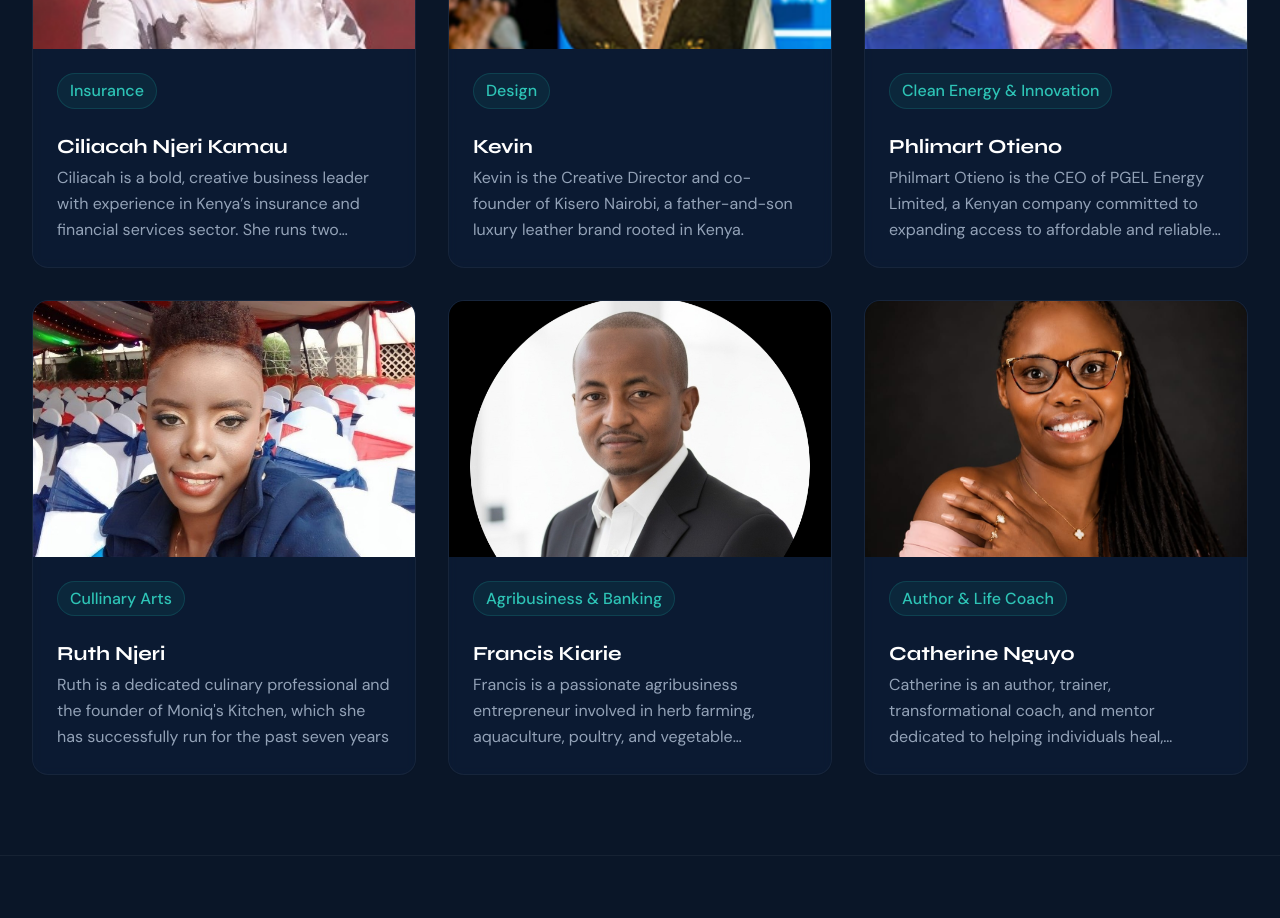
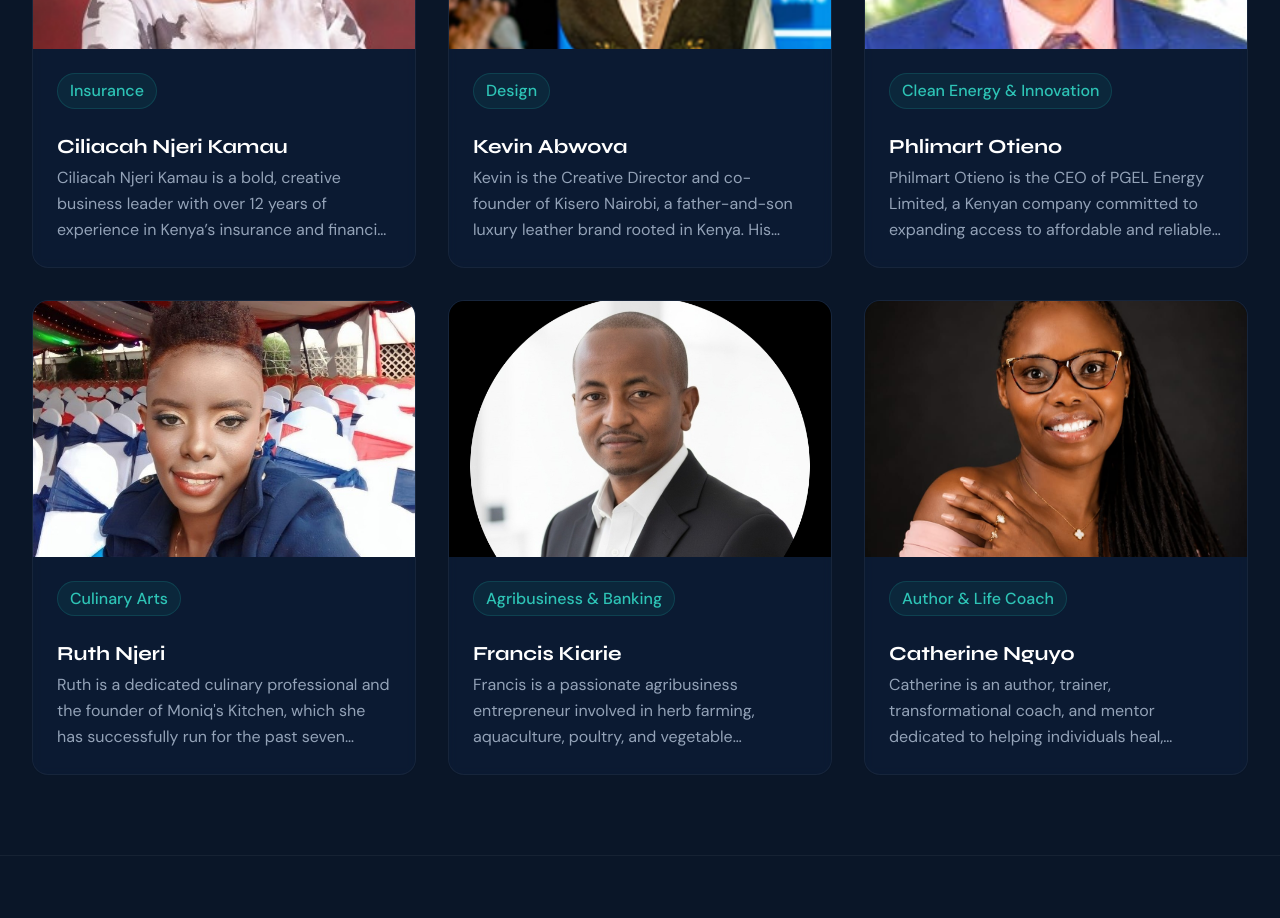
Before and after one commit to futurefounderske/ffa, a React (Vite) app: page /mentors in a window 1280 px wide. Shown: the part 540-1458 px from the top of the page. Built offline with nearby package versions, Linux system fonts and the light colour scheme.

Commit message:
mentors done

```diff
--- a/src/data/mentor/mentor.js
+++ b/src/data/mentor/mentor.js
@@ -11,66 +11,66 @@ const mentors = [
         name: "Ciliacah Njeri Kamau",
         expertise: "Insurance",
         image: ciliacah,
-        bio: "Ciliacah is a bold, creative business leader with experience in Kenya’s insurance and financial services sector. She runs two successful companies — one in insurance and finance, and another in motor-vehicle parts supply — showing young people that you can thrive in more than one field when you work smart and stay focused.",
+        bio: "Ciliacah Njeri Kamau is a bold, creative business leader with over 12 years of experience in Kenya’s insurance and financial services sector. She runs two successful companies — one in insurance and finance, and another in motor-vehicle parts supply — showing young people that you can thrive in more than one field when you work smart and stay focused.\n\nOriginally a STEM student (Mathematics & Chemistry), Ciliacah discovered her passion for business and leadership along the way. Today, she also works closely with TVET institutions, helping young technicians learn the newest vehicle technologies and prepare for modern careers in the automotive industry.\n\nCiliacah is passionate about mentoring youth, promoting honesty in business, and supporting community growth. She believes in big dreams and big goals — like Vision 2030, Agenda 2063, and the UN SDGs — and she encourages teens to stay curious, be brave, and explore all their talents.\n\nShe believes that teens don’t have to wait to be adults to lead, build businesses, or change the world — and she can’t wait to cheer you on as you start your own entrepreneurship journey!",
         experience: "12+ years",
         companies: "Matana Insurance Agency",
         linkedin: "#",
-        twitter: "#",
+        twitter: "#"
     },
     {
         id: 2,
-        name: "Kevin",
+        name: "Kevin Abwova",
         expertise: "Design",
         image: kevin,
-        bio: "Kevin is the Creative Director and co-founder of Kisero Nairobi, a father-and-son luxury leather brand rooted in Kenya.",
+        bio: "Kevin is the Creative Director and co-founder of Kisero Nairobi, a father-and-son luxury leather brand rooted in Kenya.\n\nHis journey in design began in 2020 in a small workshop where he worked alongside his father repairing shoes. Inspired by his father's decades of craftsmanship, Kevin transitioned from simple repair work to creating handcrafted leather bags, footwear, and accessories.\n\nToday, Kisero Nairobi blends African heritage with modern elegance — telling our story through timeless pieces that honour tradition while speaking to contemporary style.",
         experience: "10+ years",
         companies: "Kisero Nairobi",
         linkedin: "#",
-        twitter: "#",
+        twitter: "#"
     },
     {
         id: 3,
         name: "Phlimart Otieno",
         expertise: "Clean Energy & Innovation",
         image: phil,
-        bio: "Philmart Otieno is the CEO of PGEL Energy Limited, a Kenyan company committed to expanding access to affordable and reliable clean energy solutions.",
+        bio: "Philmart Otieno is the CEO of PGEL Energy Limited, a Kenyan company committed to expanding access to affordable and reliable clean energy solutions.\n\nHe leads the company’s strategy in solar installations, hybrid systems, and energy-efficiency services designed to reduce costs and improve power reliability for homes, institutions, and businesses.\n\nDriven by a passion for impact, he continues to champion partnerships that advance Kenya’s transition to sustainable energy.",
         experience: "9+ years",
         companies: "PGEL Energy Limited",
         linkedin: "#",
-        twitter: "#",
+        twitter: "#"
     },
     {
         id: 4,
         name: "Ruth Njeri",
-        expertise: "Cullinary Arts",
+        expertise: "Culinary Arts",
         image: moniq,
-        bio: "Ruth is a dedicated culinary professional and the founder of Moniq's Kitchen, which she has successfully run for the past seven years",
+        bio: "Ruth is a dedicated culinary professional and the founder of Moniq's Kitchen, which she has successfully run for the past seven years. As a Personal Chef, she provides tailored meal prep services for various households, prepares and delivers a range of snacks, and offers outside catering for weddings, graduations, birthdays, and other events. She is also highly skilled in grilling a variety of meats and showcases her dishes every weekend at popular pop-up markets, including the Organic Farmers Market, Ngong Racecourse Jockey Club, Nairobi Polo Club, Pop Up & Chill, among others.\n\nRuth began her career in banking after graduating from university in 2015. Two years later, she transitioned fully into the culinary world, choosing to pursue her passion for cooking. While the journey has come with its challenges, her fulfillment and joy in her work are evident—she is truly living out her answered prayers.\n\nCommitted to expanding her brand, Ruth believes that with the right motivation, a strong team, a supportive community, passion, and determination, there is no limit to how far Moniq's Kitchen can grow.",
         experience: "7+ years",
         companies: "Moniq's Kitchen",
         linkedin: "#",
-        whatsapp: "#",
+        whatsapp: "#"
     },
     {
         id: 5,
         name: "Francis Kiarie",
         expertise: "Agribusiness & Banking",
         image: francis,
-        bio: "Francis is a passionate agribusiness entrepreneur involved in herb farming, aquaculture, poultry, and vegetable production. His sustainable, well-managed farming ventures enhance food security while generating diverse income streams. ",
+        bio: "Francis is a passionate agribusiness entrepreneur involved in herb farming, aquaculture, poultry, and vegetable production. His sustainable, well-managed farming ventures enhance food security while generating diverse income streams. Combined with strong financial expertise, he approaches agribusiness with a sharp understanding of risk, investment, and growth.\n\nHe is also a seasoned banking professional with over 20 years of experience in credit risk management, corporate banking, and structured finance. Currently the Senior Credit Evaluation Manager at Stanbic Bank Kenya, he has led improvements in credit risk frameworks, turnaround times, and portfolio quality. His career includes senior roles at SBM Bank, Chase Bank, Bank of Africa, and NCBA, where he has excelled in policy development, risk mitigation, and strategic leadership.",
         experience: "11+ years",
         companies: "Stanbic Bank Kenya",
         linkedin: "#",
-        whatsapp: "#",
+        whatsapp: "#"
     },
     {
         id: 6,
         name: "Catherine Nguyo",
         expertise: "Author & Life Coach",
         image: nguyo,
-        bio: "Catherine is an author, trainer, transformational coach, and mentor dedicated to helping individuals heal, rediscover their identity, and live with purpose. ",
+        bio: "Catherine is an author, trainer, transformational coach, and mentor dedicated to helping individuals heal, rediscover their identity, and live with purpose. Through her work, she inspires personal growth, emotional healing, and self-discovery, empowering others to reclaim their power and rewrite their stories with courage, hope, and resilience.",
         experience: "10+ years",
         companies: "Reclaim Yourself Clinic",
         linkedin: "#",
-        whatsapp: "#",
+        whatsapp: "#"
     },
 ];
 
```
